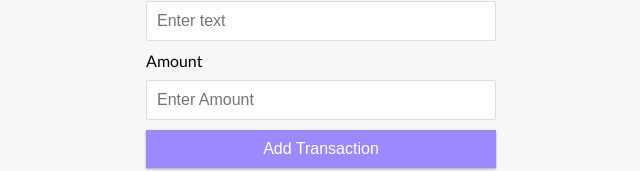
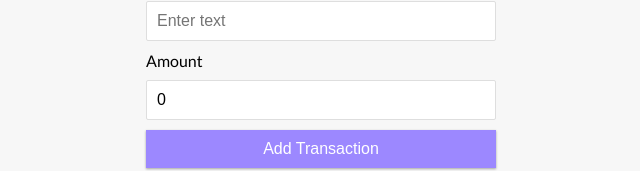
Before and after one commit to manish465/expense-tracker, a React (Create React App) app: page / in a window 1280 px wide. Shown: the part 550-721 px from the top of the page, without its empty margins (319-959 px from the left). Built offline with nearby package versions, Linux system fonts and the light colour scheme.

Commit message:
implemented the state variable in input feild

```diff
--- a/src/components/AddTransaction.jsx
+++ b/src/components/AddTransaction.jsx
@@ -10,13 +10,23 @@
             <form>
                 <div className="form-control">
                     <label htmlFor="text">Text</label>
-                    <input type="text" placeholder="Enter text" />
+                    <input
+                        type="text"
+                        value={text}
+                        onChange={event => setText(event.target.value)}
+                        placeholder="Enter text"
+                    />
                 </div>
                 <div className="form-control">
                     <label htmlFor="amount">
                         Amount <br />
                     </label>
-                    <input type="number" placeholder="Enter Amount" />
+                    <input
+                        type="number"
+                        value={amount}
+                        onChange={event => setAmount(event.target.value)}
+                        placeholder="Enter Amount"
+                    />
                 </div>
                 <button className="btn">Add Transaction</button>
             </form>
```
